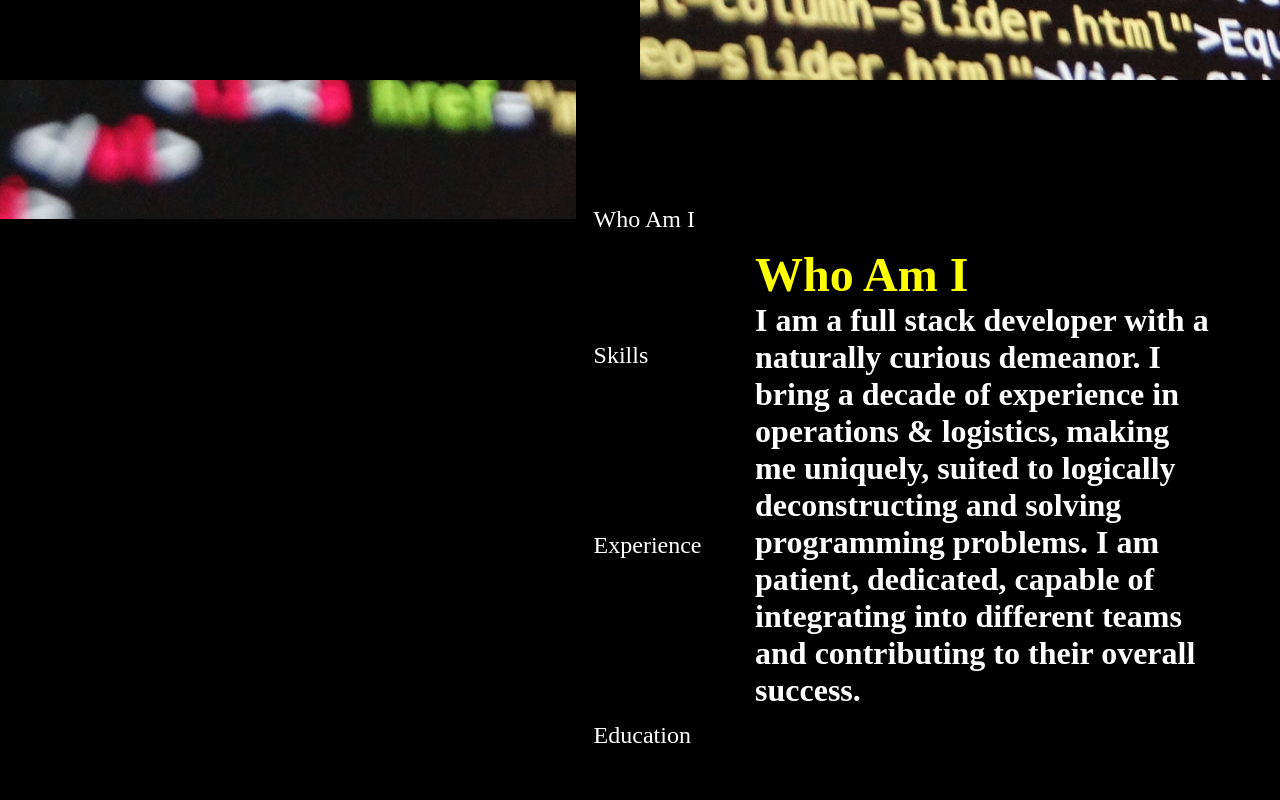
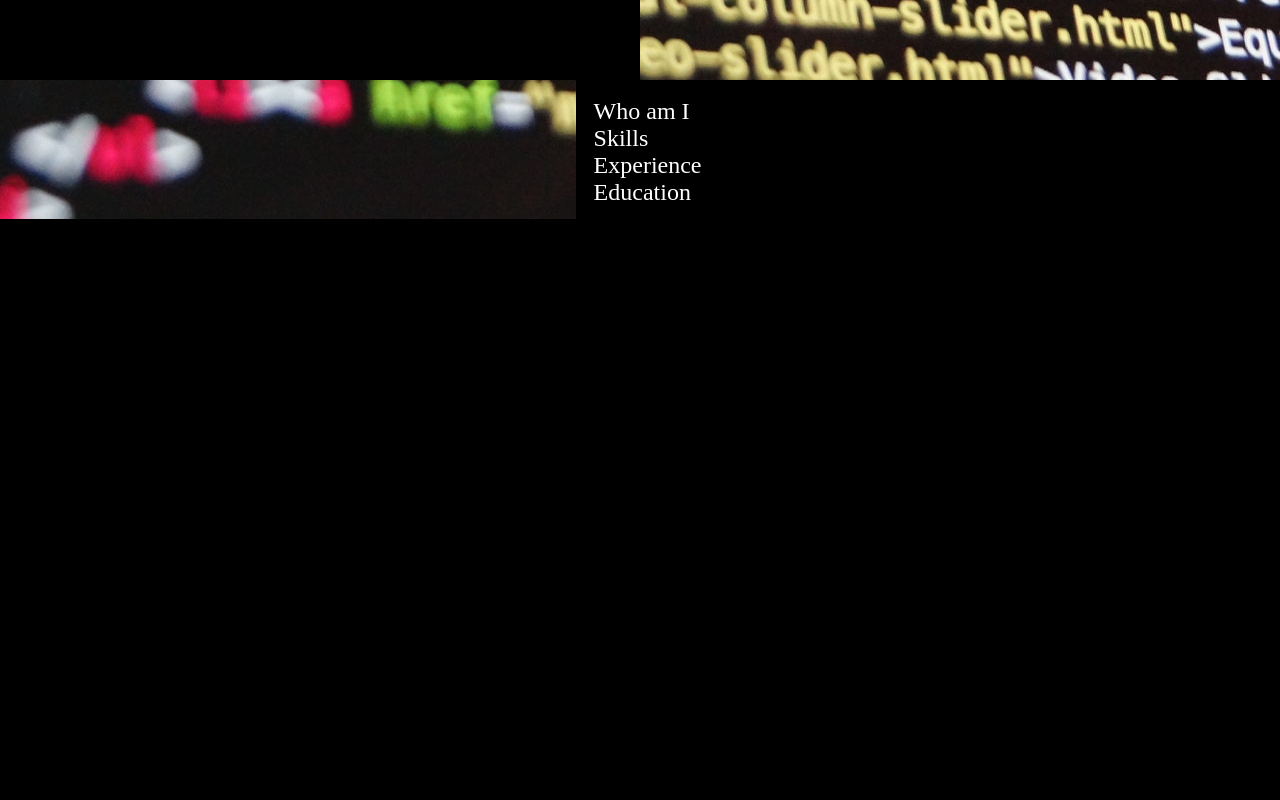
Before and after one commit to Kashiff11/MyProfile, a React (Create React App) app: page / in a window 1280 px wide. Shown: the part 720-1520 px from the top of the page. Built offline with nearby package versions, Linux system fonts and the light colour scheme; a web font is replaced by a local one.

Commit message:
Who Am I tabs functional

```diff
--- a/src/components/aboutMe/AboutMe.css
+++ b/src/components/aboutMe/AboutMe.css
@@ -16,53 +16,6 @@
   display: flex;
 }
 
-.about_me_categories {
-  height: 100%;
-  display: grid;
-  grid-template-rows: 25% 25% 25% 25%;
-
+.test {
+  color: white;
 }
-
-.category_titles {
-  padding-top: 50%;
-}
-
-#who_am_i {
-  grid-row-start: 1;
-  grid-row-end: 2;
-  align-content: center;
-}
-
-.about_me_content {
-  padding-left: 8%;
-  padding-right: 8%;
-  margin: auto;
-}
-
-.about_me_content_title {
-  font-size: xxx-large;
-  color: yellow;
-  font-weight: bolder;
-}
-
-.about_me_content_desc {
-  font-size: xx-large;
-  font-weight: bolder;
-}
-
-#skills {
-  grid-row-start: 2;
-  grid-row-end: 3;
-}
-
-#experience {
-  grid-row-start: 3;
-  grid-row-end: 4;
-
-}
-
-#education {
-  grid-row-start: 4;
-  grid-row-end: 5;
-
-}
--- a/src/components/aboutMe/AboutMe.jsx
+++ b/src/components/aboutMe/AboutMe.jsx
@@ -4,28 +4,22 @@ import './AboutMe.css'
 
 export default function AboutMe() {
 
-  // const [tab, setTab] = useState('who_am_i')
+  const tabs = ['Who am I', 'Skills', 'Experience', 'Education']
 
-  // function onTabClick(int) {
-  //   if (int === 1) {
-  //       setTab('skills')
-  //   } else {
-  //     setTab('who am i')
-  //     }
-  // }
+  const [selected, setSelected] = useState(tabs[0])
 
   return (
     <div className="about_me_full_div">
       <div className="about_me_inner_full_div">
-        <div className="about_me_categories">
-          <div id="who_am_i"><p className="category_titles">Who Am I</p></div>
-          <div id="skills"><p className="category_titles">Skills</p></div>
-          <div id="experience"><p className="category_titles">Experience</p></div>
-          <div id="education"><p className="category_titles">Education</p></div>
-        </div>
-        <div className="about_me_content">
-          <p className="about_me_content_title">Who Am I</p>
-          <p className="about_me_content_desc">I am a full stack developer with a naturally curious demeanor. I bring a decade of experience in operations & logistics, making me uniquely, suited to logically deconstructing and solving programming problems. I am patient, dedicated, capable of integrating into different teams and contributing to their overall success.</p>
+        <div>
+          {
+            tabs.map(tab => {
+              const active = (tab === selected ? 'active' : '');
+              return(
+                <p className={'test' + active} onClick={ () => setSelected(tab)} key={tab}>{tab}</p>
+              )
+            })
+          }
         </div>
       </div>
     </div>
```
Also changed, not shown: 1 other file (tests, documents, lock files or other folders).
